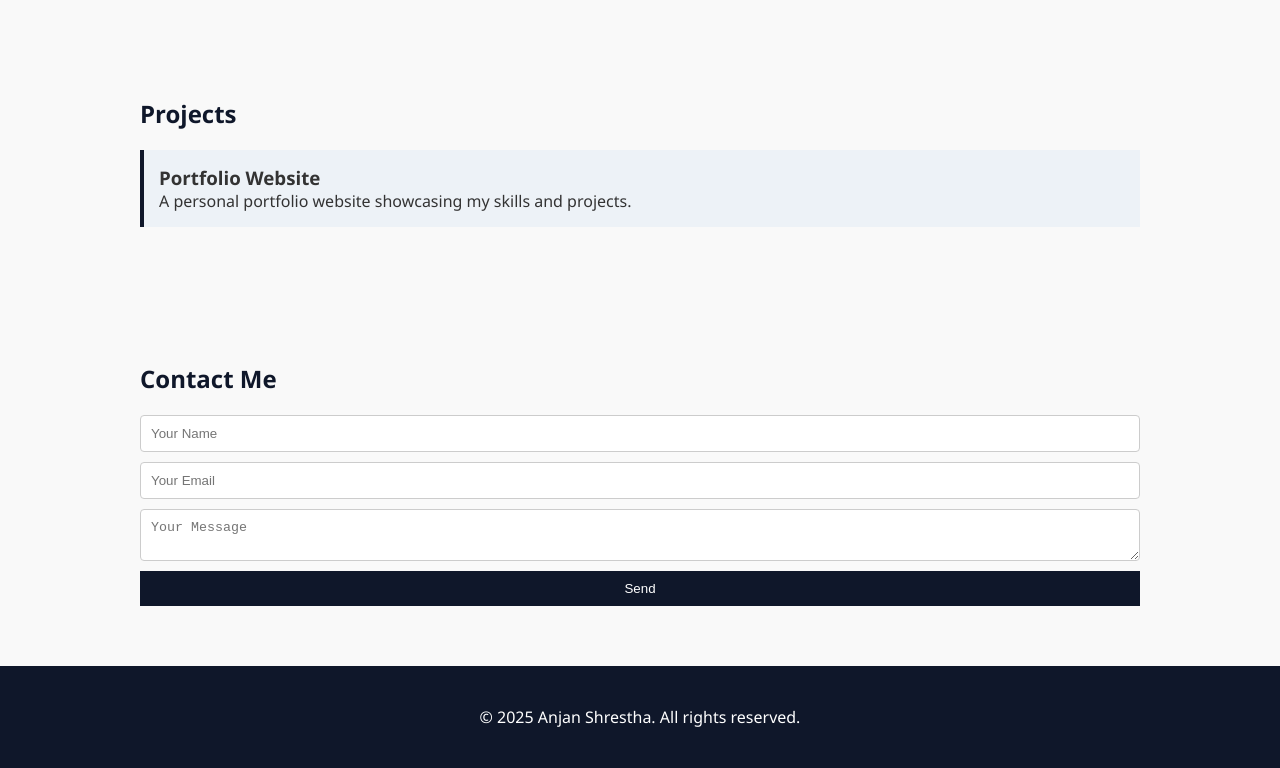
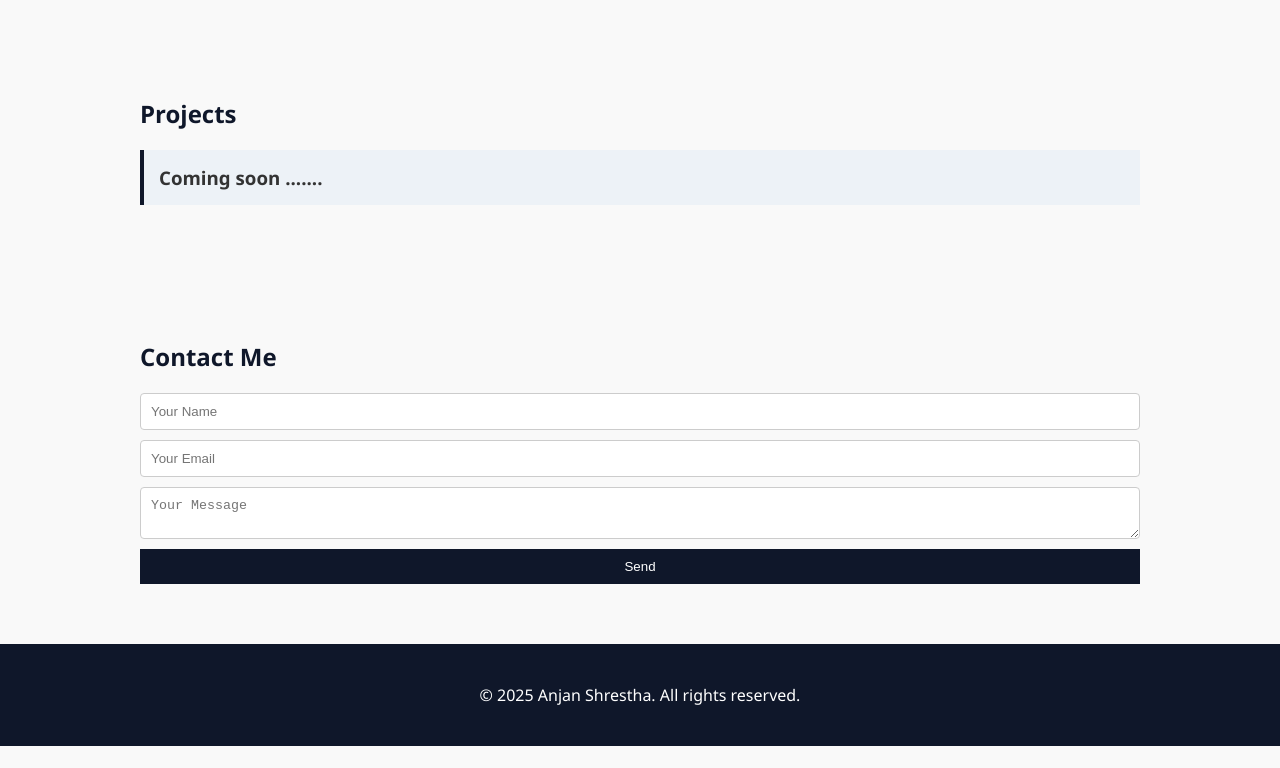
Before and after one commit to AnjanShrestha77/simpleportfolio, a plain HTML site: page index.html in a window 1280 px wide. Shown: the part 894-1662 px from the top of the page. After the commit the page ends 1640 px from the top, so only its background shows below. Drawn offline with Linux system fonts and the light colour scheme.

Commit message:
a simple change

```diff
--- a/index.html
+++ b/index.html
@@ -54,8 +54,8 @@
     <div class="container">
       <h2>Projects</h2>
       <div class="project">
-        <h3>Portfolio Website</h3>
-        <p>A personal portfolio website showcasing my skills and projects.</p>
+        <h3>Coming soon .......</h3>
+        <p></p>
       </div>
     </div>
   </section>
```
